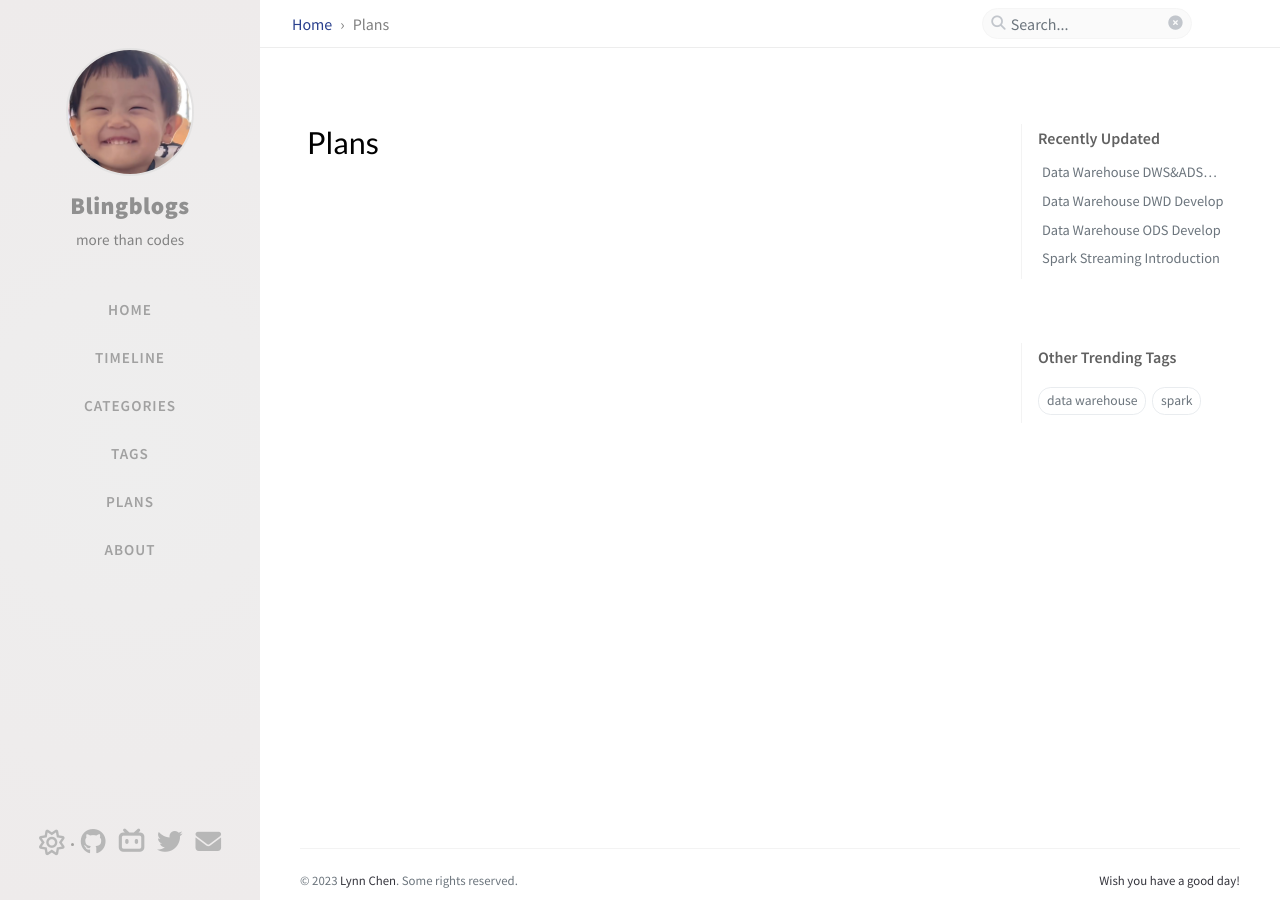
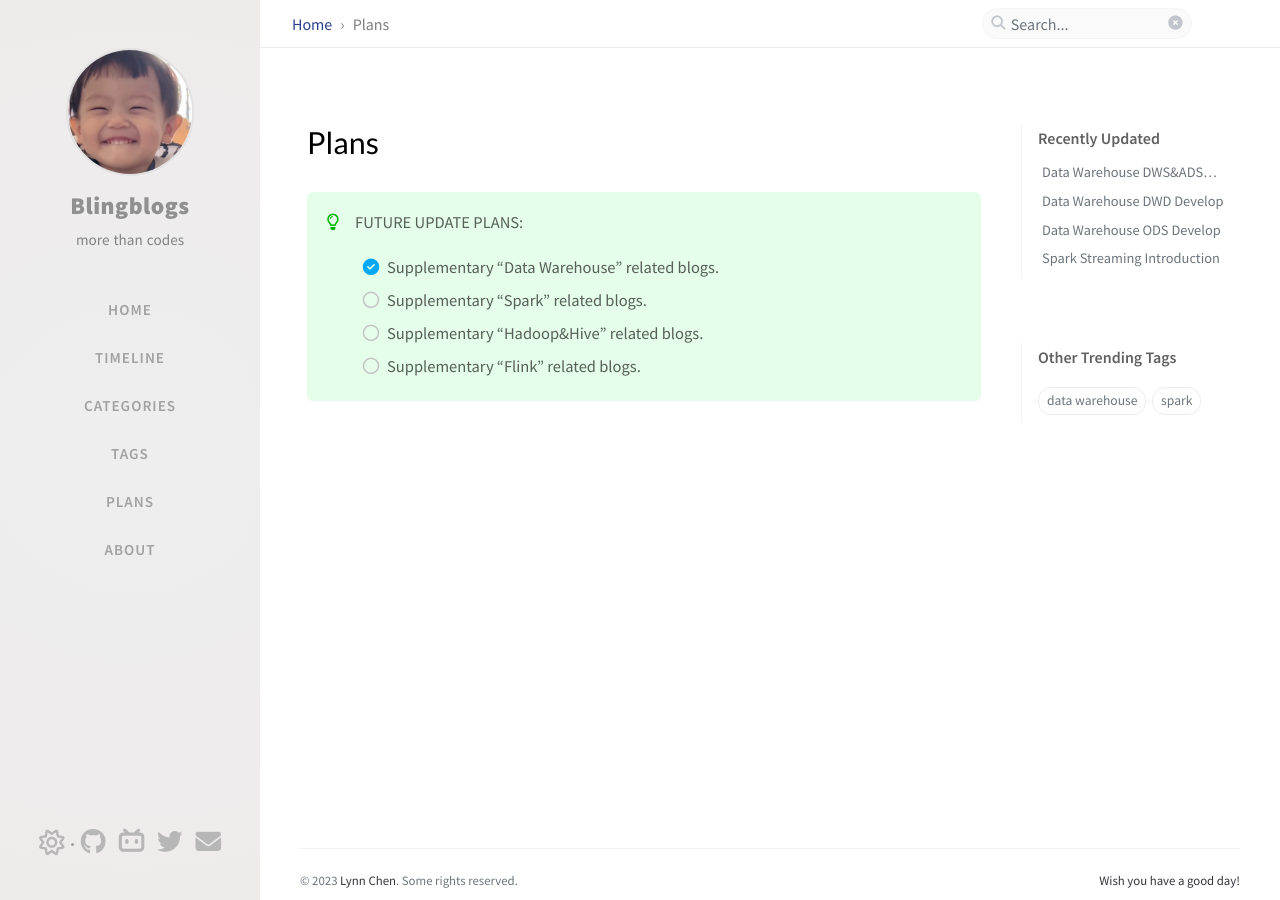
Before and after one commit to sechenbling/bling_blog_sites, a Jekyll site: the page built from _tabs/plans.md, in a window 1280 px wide and 900 px high. Built offline with Jekyll 4.4.1, drawn with Linux system fonts in a browser that asks for light colours; comment, search, counter and statistics services are not loaded.

Commit message:
add tabs 'plans'

```diff
--- a/_tabs/plans.md
+++ b/_tabs/plans.md
@@ -4,3 +4,10 @@ title: Plans
 icon: fas fa-paper-plane
 order: 4
 ---
+
+> FUTURE UPDATE PLANS:
++ [x] Supplementary "Data Warehouse" related blogs.
++ [ ] Supplementary "Spark" related blogs.
++ [ ] Supplementary "Hadoop&Hive" related blogs.
++ [ ] Supplementary "Flink" related blogs.
+{: .prompt-tip }
```
